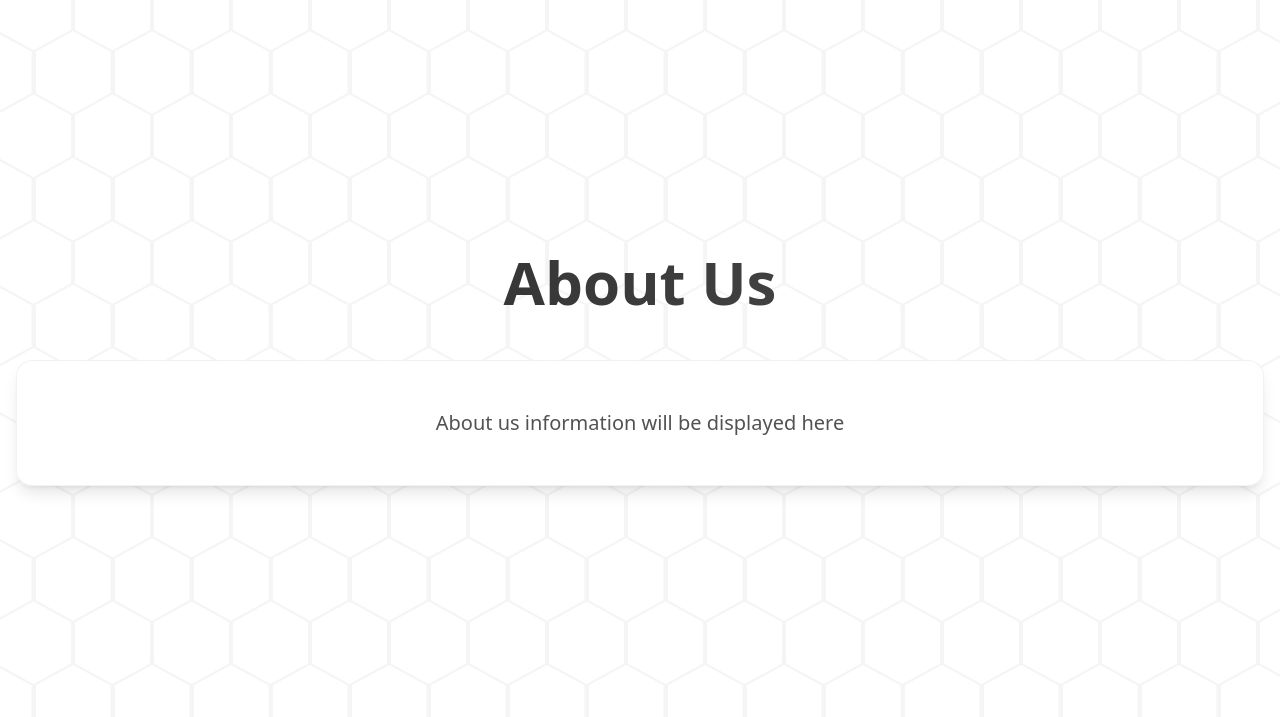
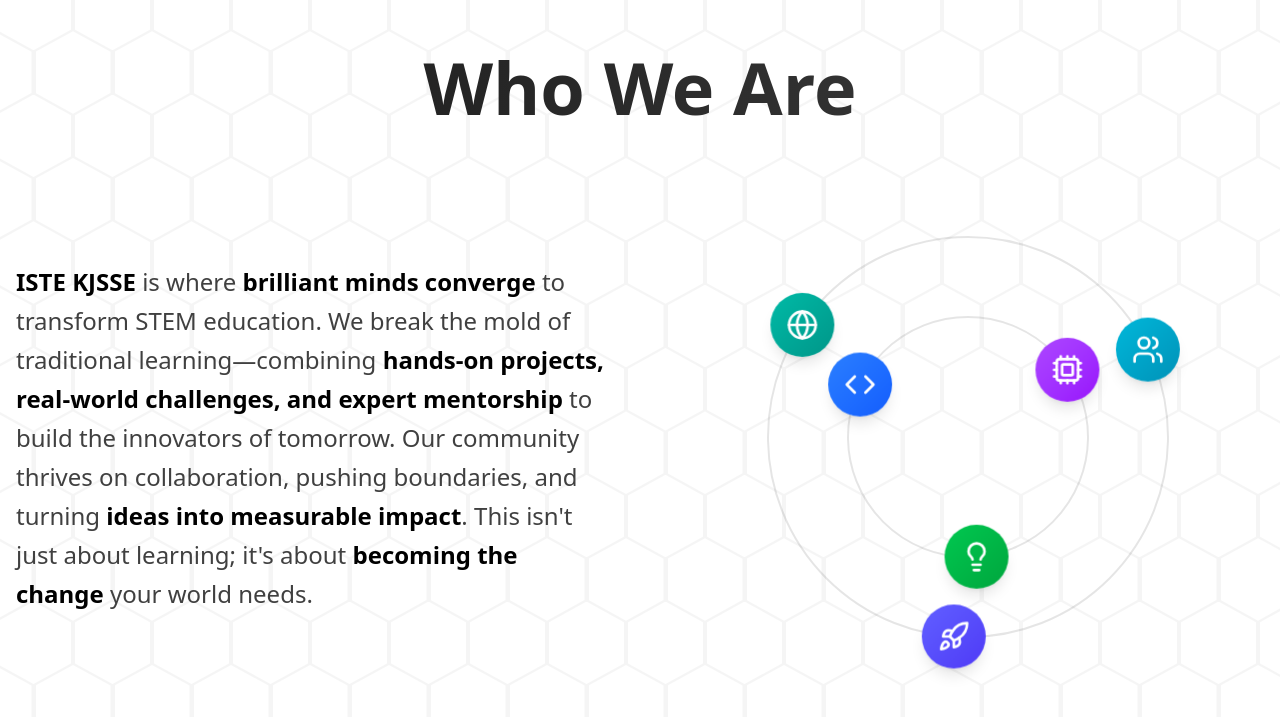
Before and after one commit to KJSCE-ISTE/ISTE-web, a Next.js app: page / in a window 1280 px wide. Shown: the part 831-1548 px from the top of the page. Built offline with nearby package versions, Linux system fonts and the light colour scheme.

Commit message:
add about-us section

```diff
--- a/app/globals.css
+++ b/app/globals.css
@@ -1,11 +1,15 @@
+@import url('https://fonts.googleapis.com/css2?family=Lexend:wght@300;400;500;600;700;800&display=swap');
 @import "tailwindcss";
 @import "tw-animate-css";
+
+@custom-variant dark (&:is(.dark *));
 
 @theme inline {
   --color-background: var(--background);
   --color-foreground: var(--foreground);
   --font-sans: var(--font-geist-sans);
   --font-mono: var(--font-geist-mono);
+  --font-lexend: 'Lexend', var(--font-geist-sans);
   --color-sidebar-ring: var(--sidebar-ring);
   --color-sidebar-border: var(--sidebar-border);
   --color-sidebar-accent-foreground: var(--sidebar-accent-foreground);
@@ -39,6 +43,15 @@
   --radius-md: calc(var(--radius) - 2px);
   --radius-lg: var(--radius);
   --radius-xl: calc(var(--radius) + 4px);
+  --animate-orbit: orbit calc(var(--duration)*1s) linear infinite;
+  @keyframes orbit {
+  0% {
+    transform: rotate(calc(var(--angle) * 1deg)) translateY(calc(var(--radius) * 1px)) rotate(calc(var(--angle) * -1deg));
+    }
+  100% {
+    transform: rotate(calc(var(--angle) * 1deg + 360deg)) translateY(calc(var(--radius) * 1px)) rotate(calc((var(--angle) * -1deg) - 360deg));
+    }
+  }
 }
 
 :root {
--- a/app/page.tsx
+++ b/app/page.tsx
@@ -1,5 +1,8 @@
 import { HexagonBackground } from "@/components/ui/hexagon-background";
 import { FloatingHeader } from "@/components/ui/floating-header";
+import { OrbitingCircles } from "@/components/ui/orbiting-circles";
+import { File, Search, Settings, Code, Cpu, Users, Lightbulb, Rocket, Globe } from "lucide-react";
+import AboutSection from "@/components/ui/about-us";
 
 export default function Home() {
   return (
@@ -19,18 +22,7 @@
       </section>
 
       {/* About Us Section */}
-      <section id="about" className="relative z-10 min-h-screen flex flex-col items-center justify-center px-4 py-20">
-        <div className="max-w-7xl w-full">
-          <h2 className="text-4xl md:text-6xl font-bold text-center mb-12 bg-gradient-to-r from-neutral-800 to-neutral-600 bg-clip-text text-transparent">
-            About Us
-          </h2>
-          <div className="bg-white/80 backdrop-blur-md rounded-2xl border border-neutral-200/50 shadow-lg p-12 text-center">
-            <p className="text-xl text-neutral-600">
-              About us information will be displayed here
-            </p>
-          </div>
-        </div>
-      </section>
+      <AboutSection />
 
       {/* Events Section */}
       <section id="events" className="relative z-10 min-h-screen flex flex-col items-center justify-center px-4 py-20">
--- /dev/null
+++ b/components/ui/about-us.tsx
@@ -0,0 +1,53 @@
+import { Code, Cpu, Lightbulb, Users, Rocket, Globe } from "lucide-react";
+import { OrbitingCircles } from "./orbiting-circles";
+
+export default function AboutSection() {
+  return (
+    <section id="about" className=" relative z-10 min-h-screen flex flex-col items-center justify-center px-4 py-20 pointer-events-none">
+      <div className="max-w-7xl w-full">
+        {/* Header */}
+        <h2 className="text-5xl md:text-7xl font-bold text-center mb-16 bg-gradient-to-r from-neutral-900 to-neutral-700 bg-clip-text text-transparent">
+          Who We Are
+        </h2>
+
+        {/* Main Content Grid */}
+        <div className="grid grid-cols-1 lg:grid-cols-2 gap-16 items-center">
+          {/* Left: Single Paragraph */}
+          <div>
+            <h3 className="text-xl md:text-2xl leading-relaxed text-neutral-700">
+              <span className="font-bold text-black">ISTE KJSSE</span> is where <span className="font-bold text-black">brilliant minds converge</span> to transform STEM education. We break the mold of traditional learning—combining <span className="font-bold text-black">hands-on projects, real-world challenges, and expert mentorship</span> to build the innovators of tomorrow. Our community thrives on collaboration, pushing boundaries, and turning <span className="font-bold text-black">ideas into measurable impact</span>. This isn't just about learning; it's about <span className="font-bold text-black">becoming the change</span> your world needs.
+            </h3>
+          </div>
+
+          {/* Right: Visual Component */}
+          <div className="flex justify-center items-center">
+            <div className="relative h-[500px] w-full overflow-hidden flex justify-center items-center">
+              <OrbitingCircles radius={120}>
+                <div className="bg-gradient-to-br from-blue-500 to-blue-600 rounded-full p-4 text-white shadow-lg hover:shadow-2xl transition-shadow">
+                  <Code size={32} />
+                </div>
+                <div className="bg-gradient-to-br from-purple-500 to-purple-600 rounded-full p-4 text-white shadow-lg hover:shadow-2xl transition-shadow">
+                  <Cpu size={32} />
+                </div>
+                <div className="bg-gradient-to-br from-green-500 to-green-600 rounded-full p-4 text-white shadow-lg hover:shadow-2xl transition-shadow">
+                  <Lightbulb size={32} />
+                </div>
+              </OrbitingCircles>
+              <OrbitingCircles radius={200} reverse>
+                <div className="bg-gradient-to-br from-cyan-500 to-cyan-600 rounded-full p-4 text-white shadow-lg hover:shadow-2xl transition-shadow">
+                  <Users size={32} />
+                </div>
+                <div className="bg-gradient-to-br from-indigo-500 to-indigo-600 rounded-full p-4 text-white shadow-lg hover:shadow-2xl transition-shadow">
+                  <Rocket size={32} />
+                </div>
+                <div className="bg-gradient-to-br from-teal-500 to-teal-600 rounded-full p-4 text-white shadow-lg hover:shadow-2xl transition-shadow">
+                  <Globe size={32} />
+                </div>
+              </OrbitingCircles>
+            </div>
+          </div>
+        </div>
+      </div>
+    </section>
+  );
+}
--- /dev/null
+++ b/components/ui/orbiting-circles.tsx
@@ -0,0 +1,72 @@
+import React from "react"
+
+import { cn } from "@/lib/utils"
+
+export interface OrbitingCirclesProps
+  extends React.HTMLAttributes<HTMLDivElement> {
+  className?: string
+  children?: React.ReactNode
+  reverse?: boolean
+  duration?: number
+  delay?: number
+  radius?: number
+  path?: boolean
+  iconSize?: number
+  speed?: number
+}
+
+export function OrbitingCircles({
+  className,
+  children,
+  reverse,
+  duration = 20,
+  radius = 160,
+  path = true,
+  iconSize = 30,
+  speed = 1,
+  ...props
+}: OrbitingCirclesProps) {
+  const calculatedDuration = duration / speed
+  return (
+    <>
+      {path && (
+        <svg
+          xmlns="http://www.w3.org/2000/svg"
+          version="1.1"
+          className="pointer-events-none absolute inset-0 size-full"
+        >
+          <circle
+            className="stroke-black/10 stroke-2 dark:stroke-white/10"
+            cx="50%"
+            cy="50%"
+            r={radius}
+            fill="none"
+          />
+        </svg>
+      )}
+      {React.Children.map(children, (child, index) => {
+        const angle = (360 / React.Children.count(children)) * index
+        return (
+          <div
+            style={
+              {
+                "--duration": calculatedDuration,
+                "--radius": radius,
+                "--angle": angle,
+                "--icon-size": `${iconSize}px`,
+              } as React.CSSProperties
+            }
+            className={cn(
+              `animate-orbit absolute flex size-[var(--icon-size)] transform-gpu items-center justify-center rounded-full`,
+              { "[animation-direction:reverse]": reverse },
+              className
+            )}
+            {...props}
+          >
+            {child}
+          </div>
+        )
+      })}
+    </>
+  )
+}
```
Also changed, not shown: components.json.
